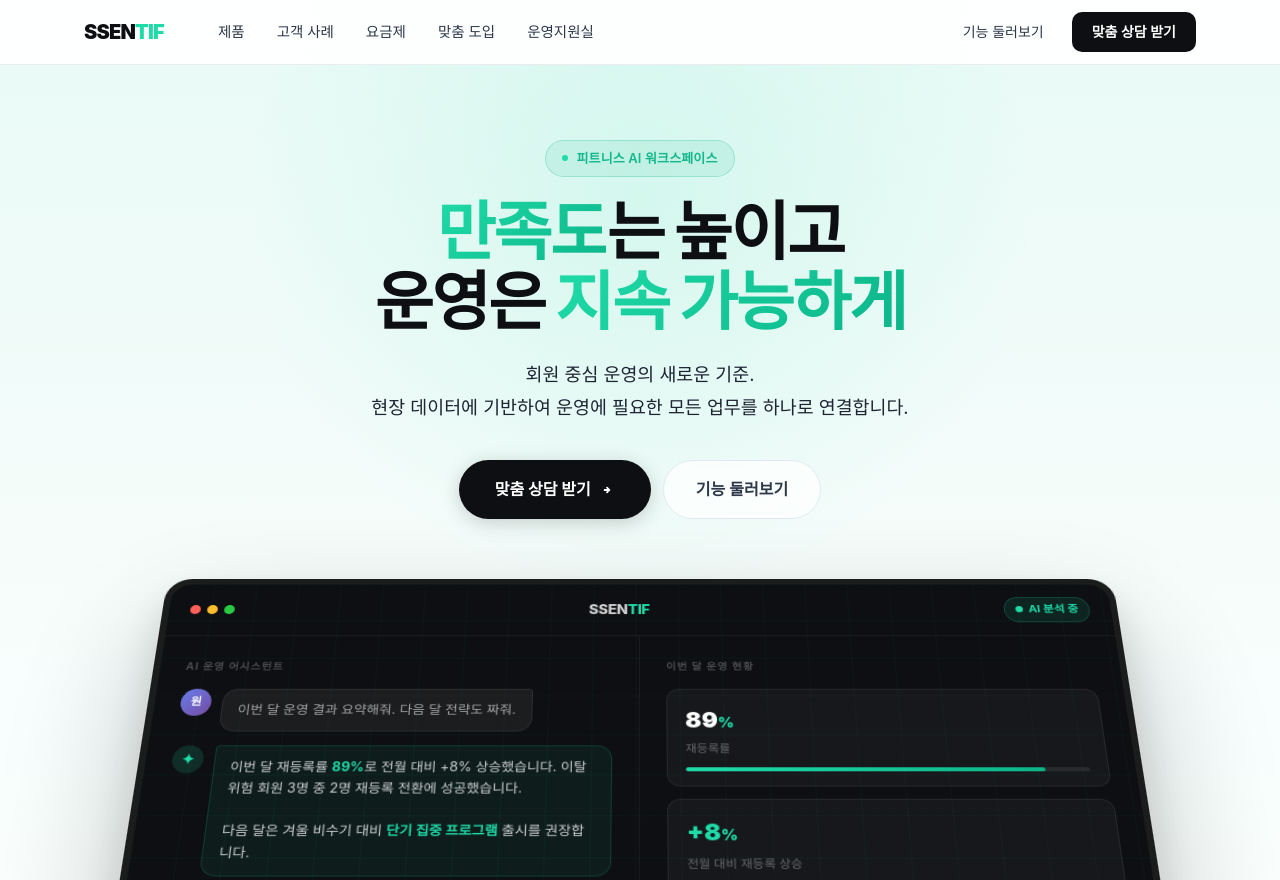
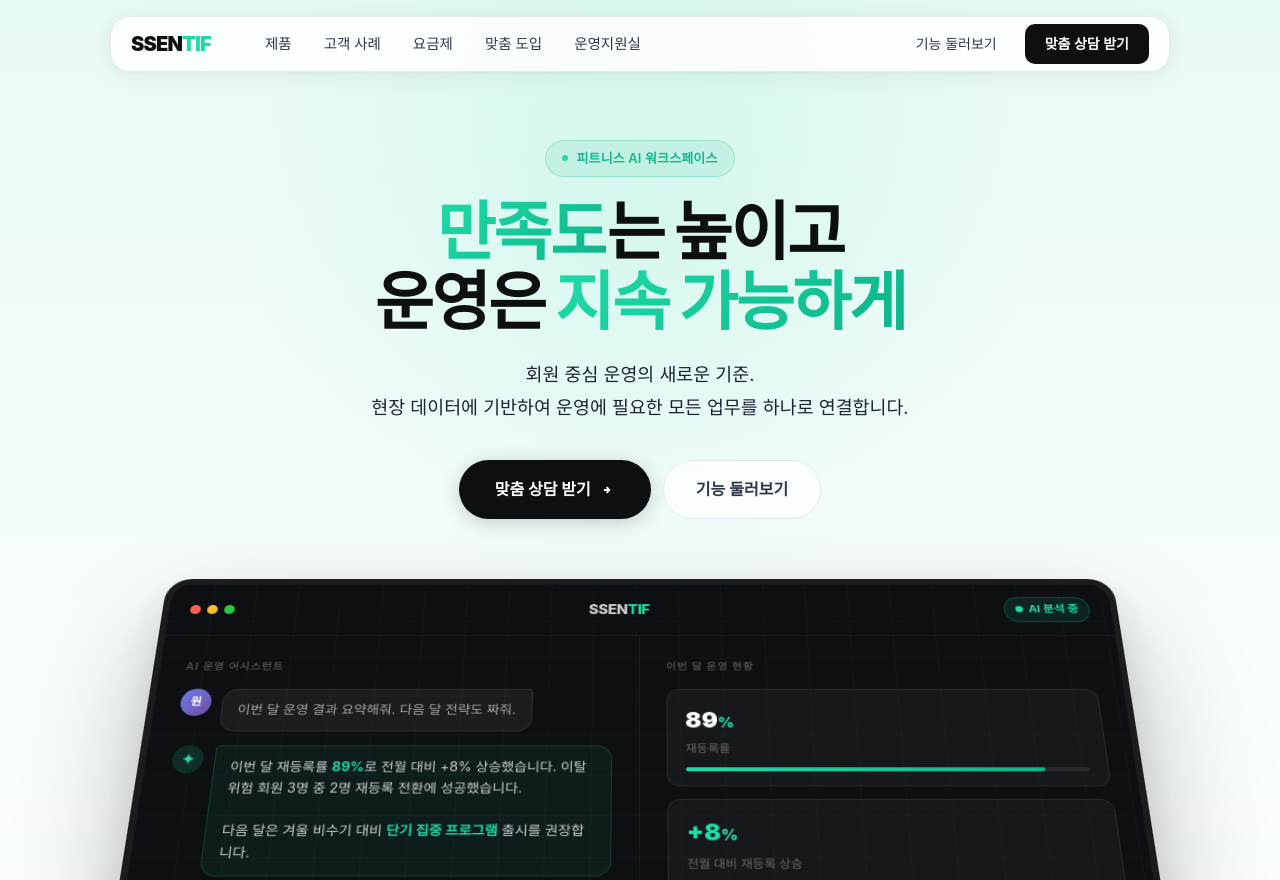
Before and after one commit to nononong247/ssentif-redesign, a plain HTML site: page index.html in a window 1280 px wide. Shown: the top 880 px of the page. Drawn offline with Linux system fonts and the light colour scheme.

Commit message:
Redesign nav to floating glass pill style
Co-Authored-By: Claude Sonnet 4.6 <noreply@anthropic.com>

```diff
--- a/style.css
+++ b/style.css
@@ -139,22 +139,29 @@ p  { color: var(--gray-600); line-height: 1.75; }
   position: fixed;
   top: 0; left: 0; right: 0;
   z-index: 100;
-  background: rgba(255,255,255,0.92);
-  backdrop-filter: blur(12px);
-  -webkit-backdrop-filter: blur(12px);
-  border-bottom: 1px solid var(--border);
-  transition: box-shadow 0.2s;
+  padding: 16px 24px;
+  pointer-events: none;
 }
-.nav.scrolled { box-shadow: var(--shadow-sm); }
 
 .nav-inner {
   display: flex;
   align-items: center;
-  height: 64px;
-  max-width: 1160px;
+  height: 56px;
+  max-width: 1060px;
   margin: 0 auto;
-  padding: 0 24px;
+  padding: 0 20px;
   gap: 40px;
+  background: rgba(255,255,255,0.82);
+  backdrop-filter: blur(20px);
+  -webkit-backdrop-filter: blur(20px);
+  border: 1px solid rgba(0,0,0,0.08);
+  border-radius: 20px;
+  box-shadow: 0 2px 24px rgba(0,0,0,0.07), 0 1px 4px rgba(0,0,0,0.04);
+  pointer-events: all;
+  transition: box-shadow 0.2s;
+}
+.nav.scrolled .nav-inner {
+  box-shadow: 0 4px 32px rgba(0,0,0,0.10), 0 1px 4px rgba(0,0,0,0.06);
 }
 
 .nav-logo {
```
